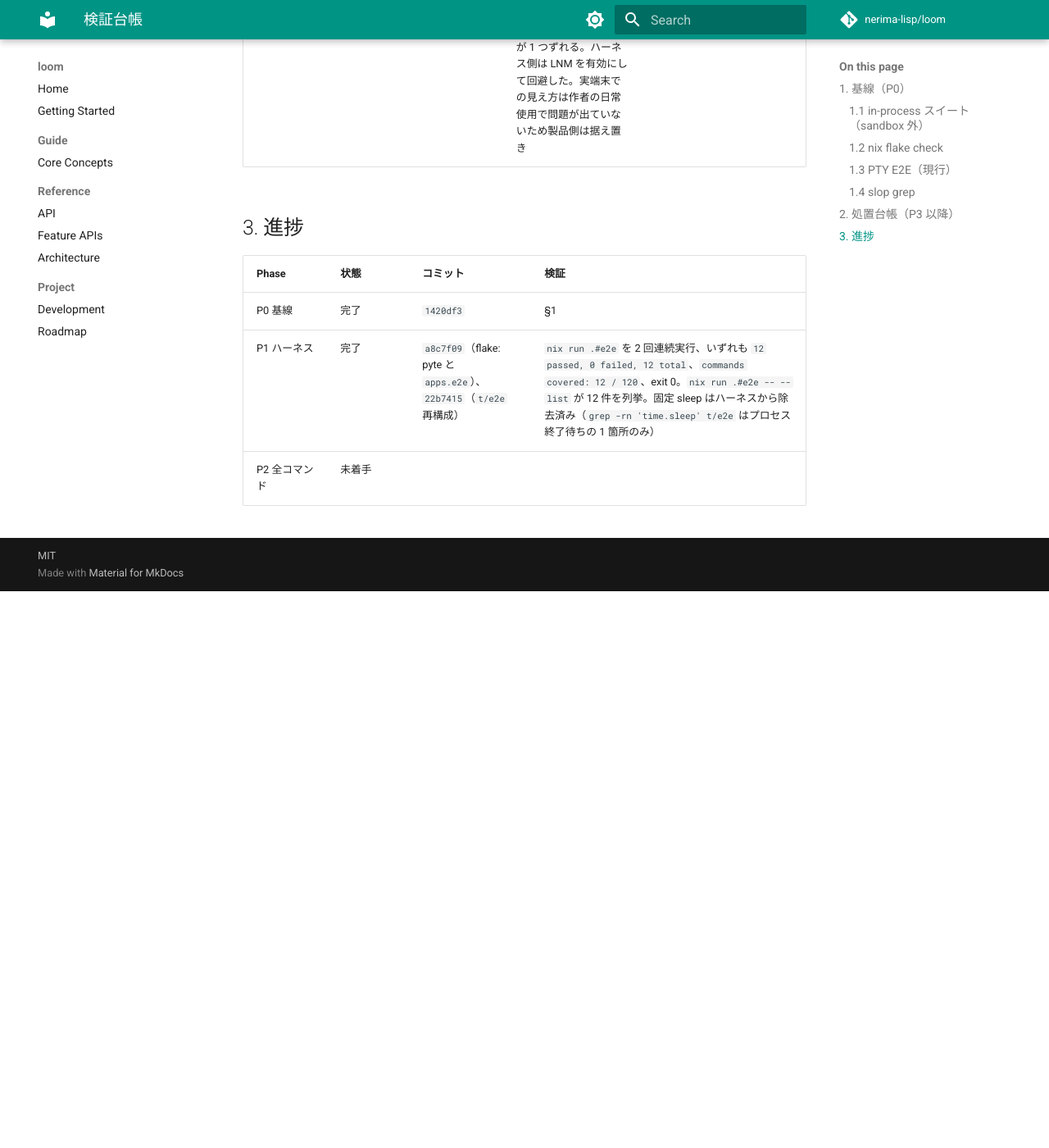
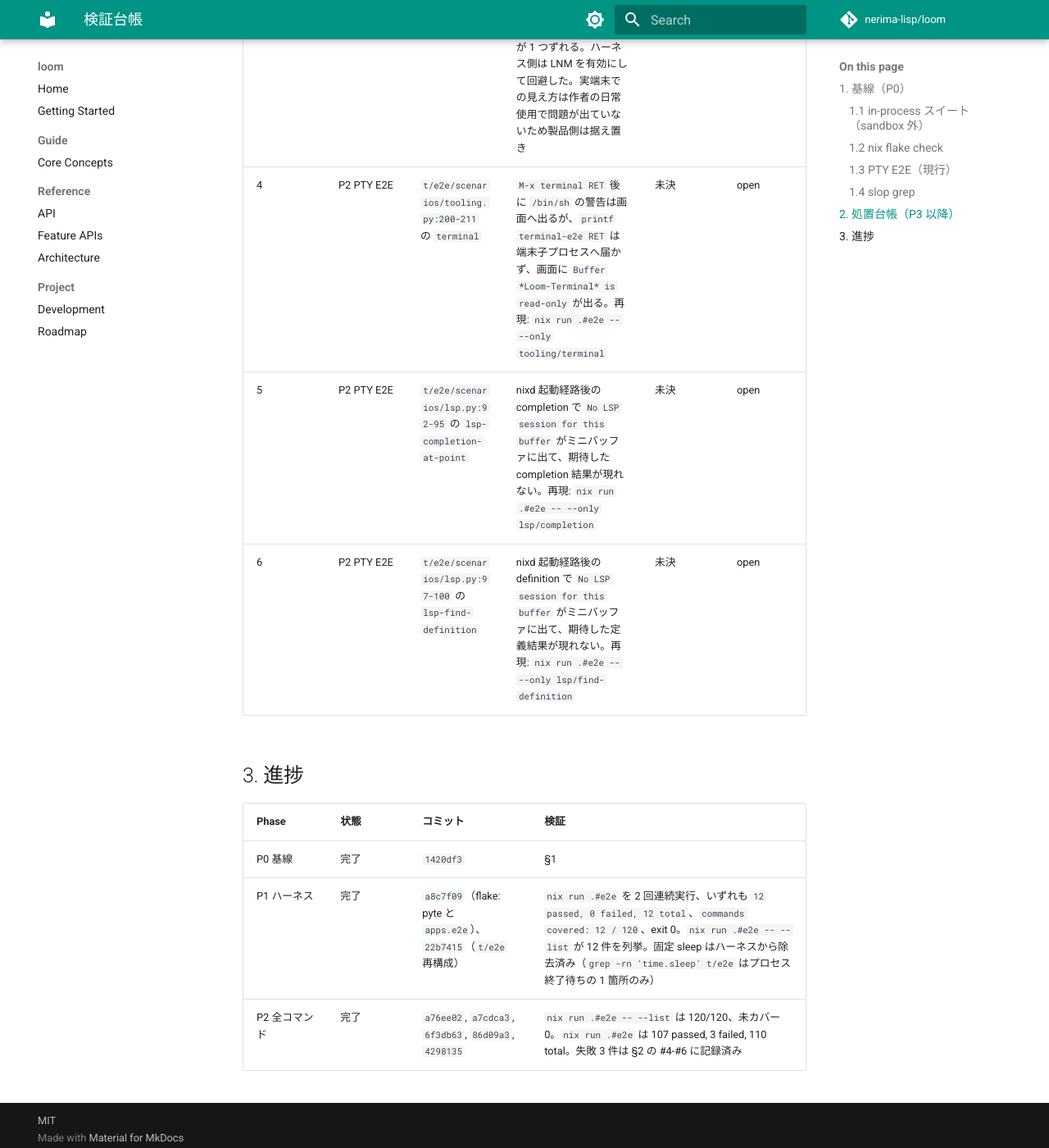
Before and after one commit to nerima-lisp/loom, an MkDocs documentation site: the page built from docs/src/notes/verification-ledger.md, in a window 1280 px wide and 1400 px high, scrolled down 3059 px. Shown: the whole window at 82% size. Built offline with MkDocs 1.6.1 and Material for MkDocs 9.7.7, drawn with Linux system fonts in a browser that asks for light colours; comment, search, counter and statistics services are not loaded; before the commit the page ends 3780 px from its top, so only the background shows below that.

Commit message:
docs: record PTY command failures and complete P2

```diff
--- a/docs/src/notes/verification-ledger.md
+++ b/docs/src/notes/verification-ledger.md
@@ -68,6 +68,9 @@ HOME=$(mktemp -d) LOOM_BINARY="$out/bin/loom" python3 t/e2e/loom-test.py
 | 1 | 基線 §1.1 | `t/integration/project-missing-root-test.lisp` | 一時ディレクトリの祖先にプロジェクトマーカーがあると errored になる | 未決 | open |
 | 2 | 基線 §1.1 | `t/integration/main-run-loom-test.lisp` ほか `%run-loom` を呼ぶテスト | 描画の escape 列がテストランナーの stdout に混入する | 未決 | open |
 | 3 | P1 ハーネス | `t/e2e/loom_e2e/screen.py`（観察のみ、製品側の処置は未決） | 描画は各行を全幅で埋めて素の LF で終える。pyte はこの列を LNM 無しで食わせると deferred autowrap が LF をまたいで残り、行が 1 つずれる。ハーネス側は LNM を有効にして回避した。実端末での見え方は作者の日常使用で問題が出ていないため製品側は据え置き | 観察 | open |
+| 4 | P2 PTY E2E | `t/e2e/scenarios/tooling.py:200-211` の `terminal` | `M-x terminal RET` 後に `/bin/sh` の警告は画面へ出るが、`printf terminal-e2e RET` は端末子プロセスへ届かず、画面に `Buffer *Loom-Terminal* is read-only` が出る。再現: `nix run .#e2e -- --only tooling/terminal` | 未決 | open |
+| 5 | P2 PTY E2E | `t/e2e/scenarios/lsp.py:92-95` の `lsp-completion-at-point` | nixd 起動経路後の completion で `No LSP session for this buffer` がミニバッファに出て、期待した completion 結果が現れない。再現: `nix run .#e2e -- --only lsp/completion` | 未決 | open |
+| 6 | P2 PTY E2E | `t/e2e/scenarios/lsp.py:97-100` の `lsp-find-definition` | nixd 起動経路後の definition で `No LSP session for this buffer` がミニバッファに出て、期待した定義結果が現れない。再現: `nix run .#e2e -- --only lsp/find-definition` | 未決 | open |
 
 ## 3. 進捗
 
@@ -75,4 +78,4 @@ HOME=$(mktemp -d) LOOM_BINARY="$out/bin/loom" python3 t/e2e/loom-test.py
 | --- | --- | --- | --- |
 | P0 基線 | 完了 | `1420df3` | §1 |
 | P1 ハーネス | 完了 | `a8c7f09`（flake: pyte と `apps.e2e`）、`22b7415`（`t/e2e` 再構成） | `nix run .#e2e` を 2 回連続実行、いずれも `12 passed, 0 failed, 12 total`、`commands covered: 12 / 120`、exit 0。`nix run .#e2e -- --list` が 12 件を列挙。固定 sleep はハーネスから除去済み（`grep -rn 'time.sleep' t/e2e` はプロセス終了待ちの 1 箇所のみ） |
-| P2 全コマンド | 未着手 | | |
+| P2 全コマンド | 完了 | `a76ee02`, `a7cdca3`, `6f3db63`, `86d09a3`, `4298135` | `nix run .#e2e -- --list` は 120/120、未カバー 0。`nix run .#e2e` は 107 passed, 3 failed, 110 total。失敗 3 件は §2 の #4-#6 に記録済み |
```
Also changed, not shown: 1 other file.
